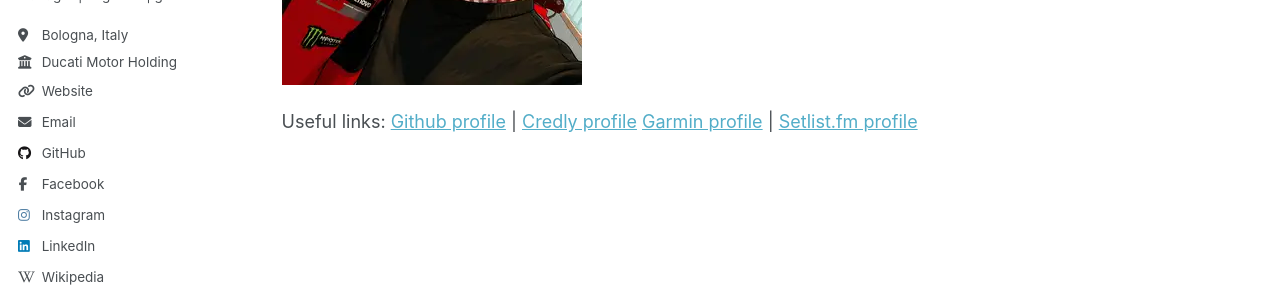
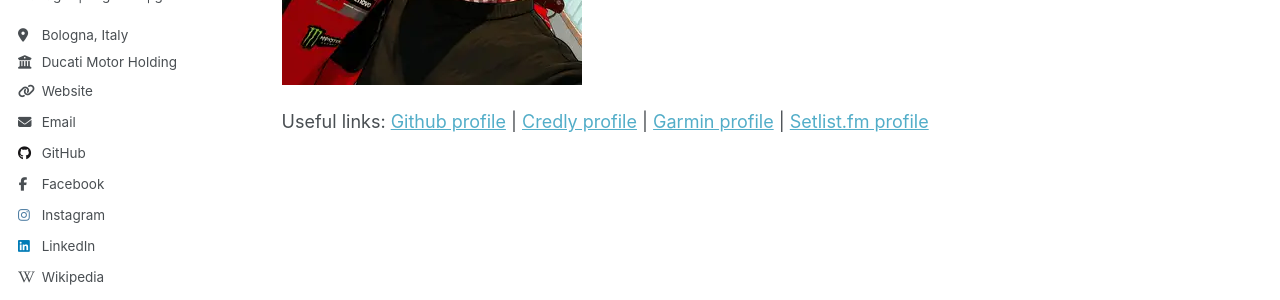
Before and after one commit to erickbaldi/erickbaldi.github.io, a Jekyll site: the page built from _pages/about.md, in a window 1280 px wide and 900 px high, scrolled down 614 px. Shown: the part 361-661 px from the top of the window. Built offline with Jekyll 4.4.1, drawn with Linux system fonts in a browser that asks for light colours; a script that is not in the unit is left out.

```diff
--- a/_pages/about.md
+++ b/_pages/about.md
@@ -28,7 +28,7 @@ Here with Pecco Bagnaia (AI powered):
 -->
 
 Useful links:
-[Github profile](https://github.com/erickbaldi) | [Credly profile](https://www.credly.com/users/erick-baldi)
+[Github profile](https://github.com/erickbaldi) | [Credly profile](https://www.credly.com/users/erick-baldi) |
 [Garmin profile]([https://github.com/erickbaldi]https://connect.garmin.com/app/profile/708d6b37-c4e9-4489-b454-93ec2fdb8afb) | [Setlist.fm profile](https://www.setlist.fm/user/breadfan9)
 
 
```
